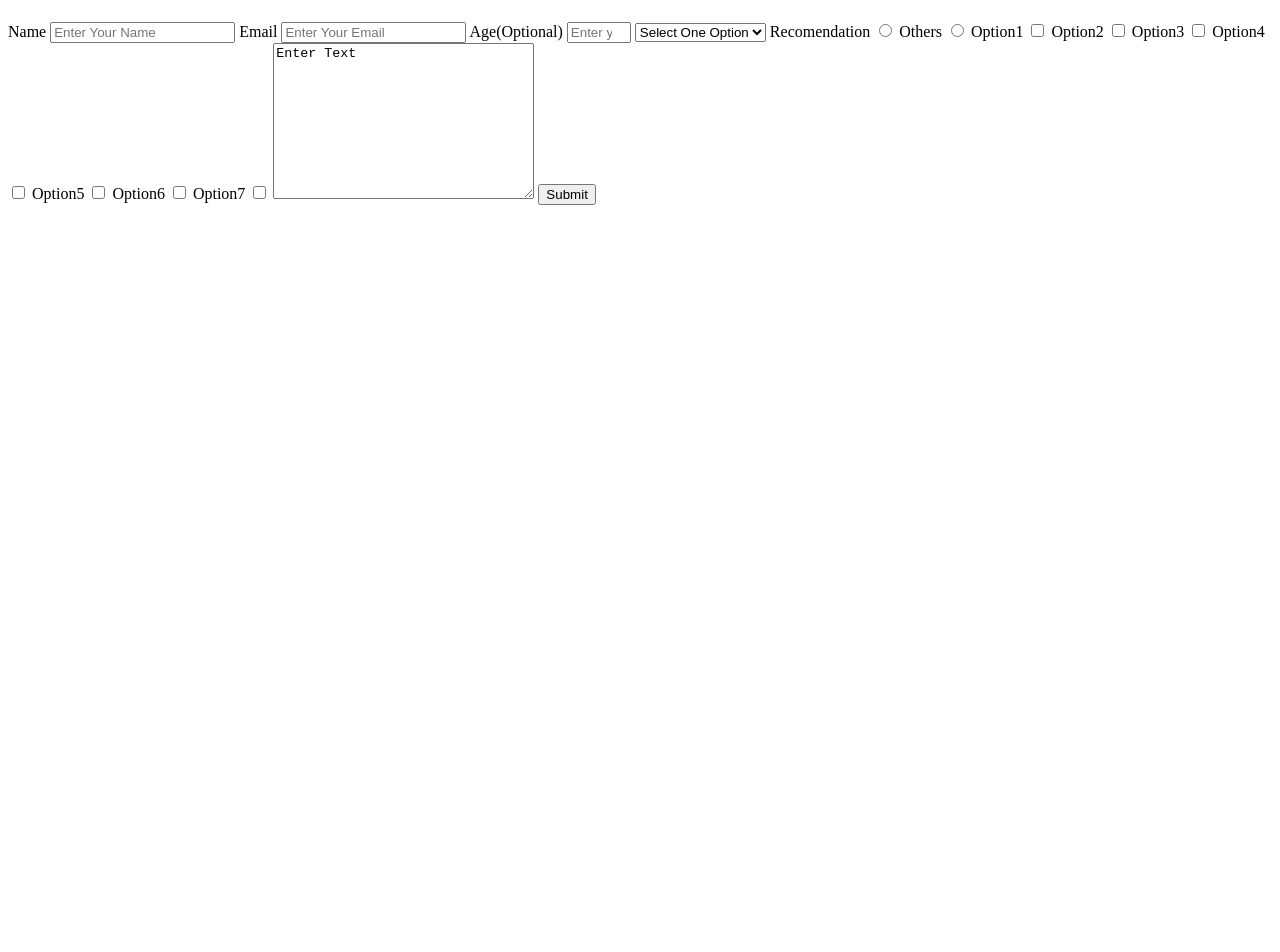
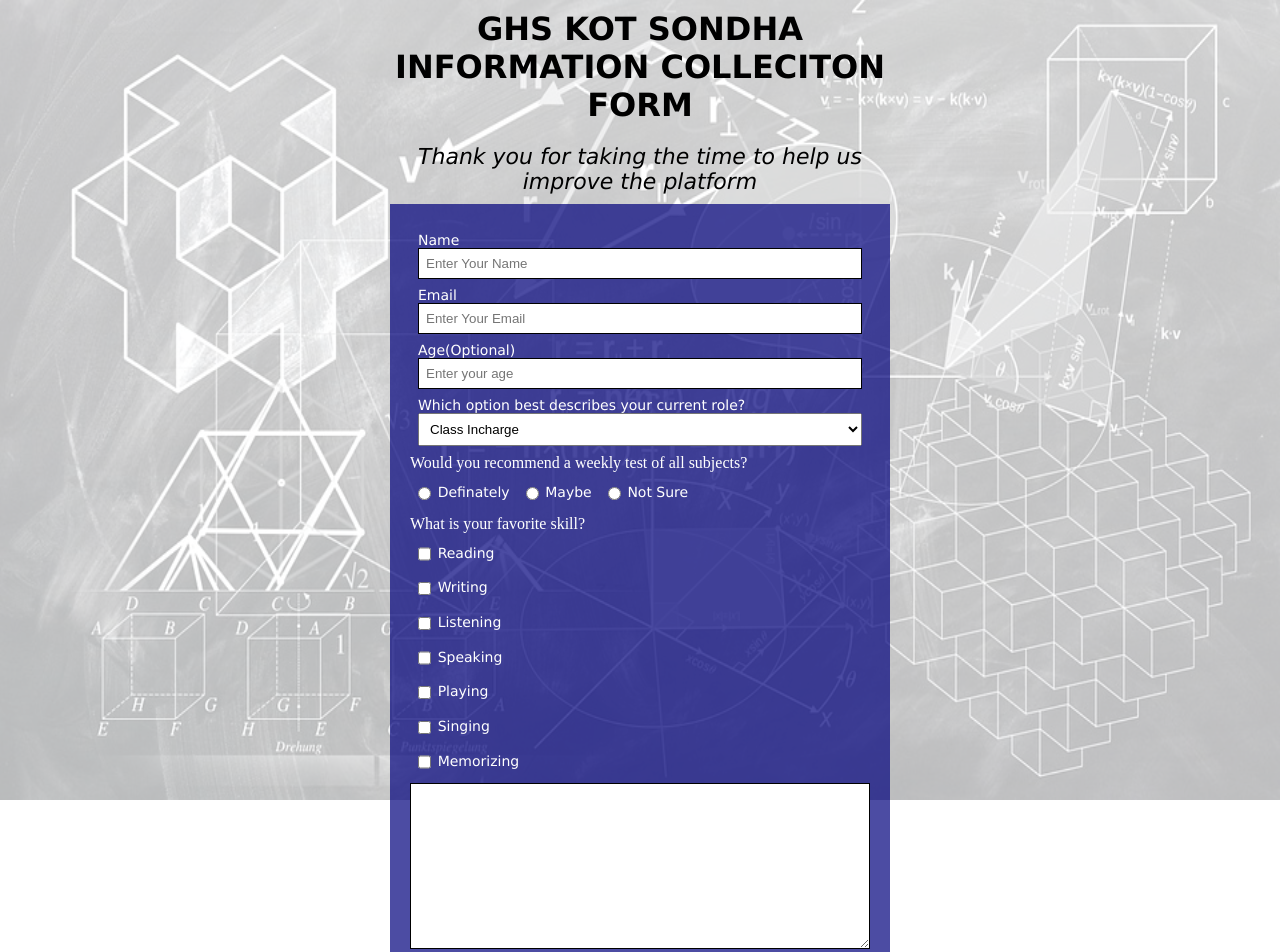
Before and after one commit to fpsapc/SurveyForm, a plain HTML site: page index.html in a window 1280 px wide. Shown: the top 952 px of the page. Before the commit the page ends 800 px from the top, so only its background shows below. Drawn offline with Linux system fonts and the light colour scheme.

Commit message:
Completed

```diff
--- a/index.html
+++ b/index.html
@@ -6,12 +6,15 @@
     <meta http-equiv="X-UA-Compatible" content="IE=edge">
     <meta name="viewport" content="width=device-width, initial-scale=1.0">
     <title>Survey Form</title>
+    <link rel="stylesheet" href="styles.css">
 </head>
 
 <body>
-    <h1 id="title"></h1>
-    <p id="description"></p>
+    <img class="bgImage" src="/img/school.jpg" alt="School Image">
+    <h1 id="title">GHS KOT SONDHA INFORMATION COLLECITON FORM</h1>
+    <p id="description">Thank you for taking the time to help us improve the platform</p>
     <form action="submit" id="survey-form">
+        <div class="container"></div>
         <label for="name" id="name-label">Name
             <input type="text" id="name" placeholder="Enter Your Name"  required \>
         </label>
@@ -21,38 +24,50 @@
         <label for="age" id="number-label">Age(Optional)
             <input type="number" id="number" min="13" max="120" name="age" placeholder="Enter your age" \>
         </label>
-        <select id="dropdown">
-        <option value="SelectOneOption">Select One Option</option>
-        <option value="Option1">Option1</option>
-        </select>
-        <label for="recomendation">Recomendation
-            <input type="radio" name="recomendation" id="recomendation" \>
+        <label for="dropdown">Which option best describes your current role?<select id="dropdown">
+        <option value="" disabled>Choose an Option</option>
+        <option value="classIncharge">Class Incharge</option>
+        <option value="classTeacher">Class Teacher</option>
+        <option value="classMonitor">Class Monitor</option>
+        <option value="student">Student</option>
+        </select></label>
+        <fieldset class="recomendation">
+            <legend>Would you recommend a weekly test of all subjects?</legend>
+        <label for="definately">
+          <input type="radio" name="recomendation" id="definately" value="definately" class="inline"\>Definately
         </label>
-        <label for="recomendation">Others
-            <input type="radio" name="recomendation" id="others" \>
+        <label for="maybe">
+            <input type="radio" name="recomendation" id="maybe" value="maybe" class="inline">Maybe
         </label>
-        <label for="option1">Option1
-            <input type="checkbox" name="option1" id="option1" value="option1">
+        <label for="notSure">
+            <input type="radio" name="recomendation" id="notSure" value="notSure" class="inline">Not Sure
         </label>
-        <label for="option2">Option2
-            <input type="checkbox" name="option2" id="option2" value="option2">
+        </fieldset>
+        <fieldset>
+            <legend>What is your favorite skill?</legend>
+        <label for="reading">
+            <input type="checkbox" name="reading" id="reading" value="reading" class="inline">Reading
         </label>
-        <label for="option3">Option3
-            <input type="checkbox" name="option3" id="option3" value="option3">
+        <label for="writing">
+            <input type="checkbox" name="writing" id="writing" value="writing" class="inline">Writing
         </label>
-        <label for="option4">Option4
-            <input type="checkbox" name="option4" id="option1" value="option4">
+        <label for="listening">
+            <input type="checkbox" name="listening" id="listening" value="listening" class="inline">Listening
         </label>
-        <label for="option5">Option5
-            <input type="checkbox" name="option5" id="option5" value="option5">
+        <label for="speaking">
+            <input type="checkbox" name="speaking" id="speaking" value="speaking" class="inline">Speaking
         </label>
-        <label for="option6">Option6
-            <input type="checkbox" name="option6" id="option6" value="option6">
+        <label for="playing">
+            <input type="checkbox" name="playing" id="playing" value="playing" class="inline">Playing
         </label>
-        <label for="option7">Option7
-            <input type="checkbox" name="option7" id="option7" value="option7">
+        <label for="singing">
+            <input type="checkbox" name="singing" id="singing" value="singing" class="inline">Singing
         </label>
-        <textarea name="comments" id="comments" cols="30" rows="10" placeholder="Enter  text">Enter Text
+        <label for="memorizing">
+            <input type="checkbox" name="memorizing" id="memorizing" value="memorizing" class="inline">Memorizing
+        </label>
+        </fieldset>
+        <textarea name="comments" id="comments" cols="30" rows="10" placeholder="Descripe yourself (minimum 50 words)" minlength="50">
         </textarea>
         <button id="submit">Submit</button>
     </form>
--- a/styles.css
+++ b/styles.css
@@ -0,0 +1,81 @@
+*{
+    padding: 0;
+    margin: 0;
+    box-sizing: border-box;
+}
+.bgImage{
+    width: 100vw;
+    height: 100vh;
+    opacity: 0.3;
+    position: fixed;
+    z-index: -1;
+}
+h1, p{
+    text-align: center;
+    margin: 0 auto;
+    width: 50%;
+    max-width: 500px;
+    min-width: 300px;
+    color: rgb(0, 0, 0);
+    font-family: Verdana, Geneva, Tahoma, sans-serif;
+    padding: 10px 0;
+}
+p{
+    font-size: 22px;
+    font-style: italic;
+}
+label{
+display: block;
+margin: 0.5rem 0.5rem;
+font-size: 14px;
+font-family: Verdana, Geneva, Tahoma, sans-serif;
+}
+#survey-form{
+width: 50vw;
+max-width: 500px;
+min-width: 300px;
+background-color: rgba(0,0,125,0.7);
+color: white;
+font-weight: 500;
+margin: 0 auto;
+padding-bottom: 2em;
+padding: 20px;
+}
+input, textarea, select{
+    min-height: 2em;
+    width: 100%;
+    padding: 7px;
+}
+input, textarea{
+    background-color: rgb(255, 255, 255);
+    border: 1px solid rgb(0, 0, 0);
+    color:rgb(204, 20, 20);
+}
+.recomendation{
+    border: none;
+    display: flex;
+    justify-content: flex-start;
+
+}
+.inline{
+    width: unset;
+    margin: 0 0.5em 0 0;
+    vertical-align: middle;
+}
+button{
+    display: block;
+    width: 100%;
+    margin: 1em auto;
+    height: 2em;
+    font-size: 1.1rem;
+    background-color: rgb(0, 252, 63);
+    border-radius: 5px;
+    border-color: black;
+    min-width: 300px;
+}
+#dropdown{
+    vertical-align: middle;
+}
+fieldset{
+    border: none;
+}
```
